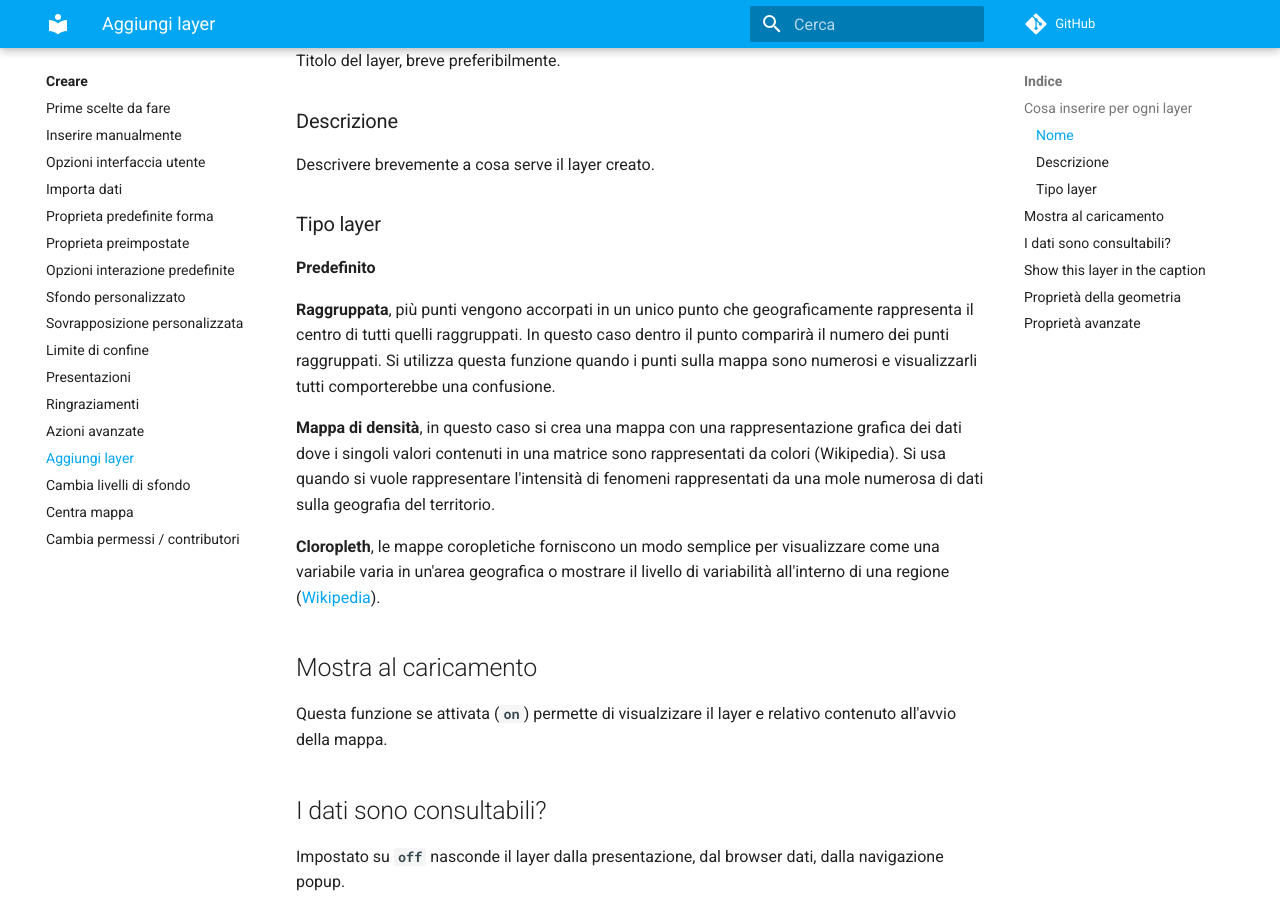
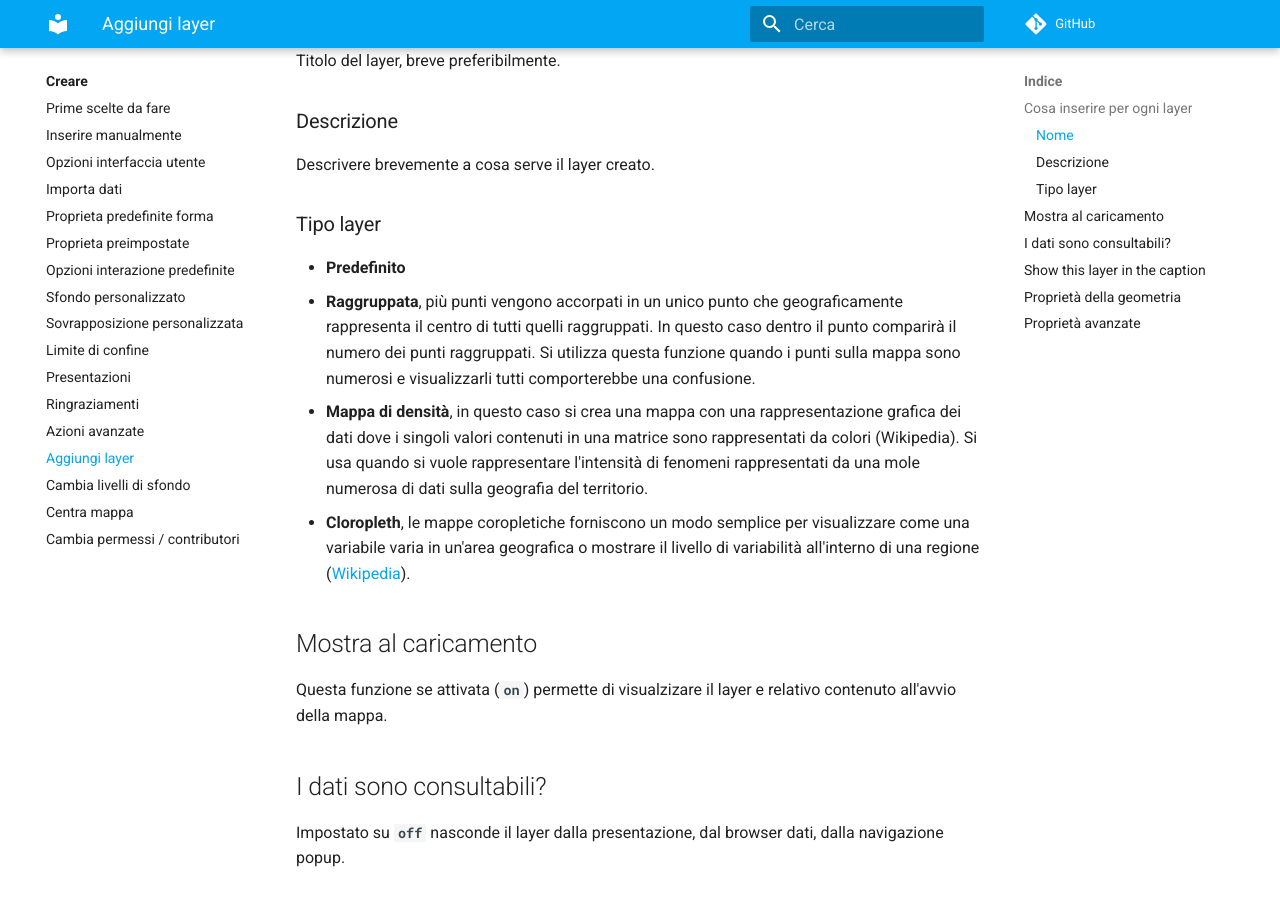
Before and after one commit to opendatasicilia/guida-umap, an MkDocs documentation site: the page built from docs/creare/aggiungi-layer.md, in a window 1280 px wide and 900 px high, scrolled down 1014 px. Built offline with MkDocs 1.6.1 and Material for MkDocs 9.7.7, drawn with Linux system fonts in a browser that asks for light colours; comment, search, counter and statistics services are not loaded.

```diff
--- a/docs/creare/aggiungi-layer.md
+++ b/docs/creare/aggiungi-layer.md
@@ -32,13 +32,10 @@ Descrivere brevemente a cosa serve il layer creato.
 
 ### Tipo layer
 
-**Predefinito**
-
-**Raggruppata**, più punti vengono accorpati in un unico punto che geograficamente rappresenta il centro di tutti quelli raggruppati. In questo caso dentro il punto comparirà il numero dei punti raggruppati. Si utilizza questa funzione quando i punti sulla mappa sono numerosi e visualizzarli tutti comporterebbe una confusione.
-
-**Mappa di densità**, in questo caso si crea una mappa con una rappresentazione grafica dei dati dove i singoli valori contenuti in una matrice sono rappresentati da colori (Wikipedia). Si usa quando si vuole rappresentare l'intensità di fenomeni rappresentati da una mole numerosa di dati sulla geografia del territorio.
-
-**Cloropleth**, le mappe coropletiche forniscono un modo semplice per visualizzare come una variabile varia in un'area geografica o mostrare il livello di variabilità all'interno di una regione ([Wikipedia](https://en.wikipedia.org/wiki/Choropleth_map)).
+   - **Predefinito**
+   - **Raggruppata**, più punti vengono accorpati in un unico punto che geograficamente rappresenta il centro di tutti quelli raggruppati. In questo caso dentro il punto comparirà il numero dei punti raggruppati. Si utilizza questa funzione quando i punti sulla mappa sono numerosi e visualizzarli tutti comporterebbe una confusione.
+   - **Mappa di densità**, in questo caso si crea una mappa con una rappresentazione grafica dei dati dove i singoli valori contenuti in una matrice sono rappresentati da colori (Wikipedia). Si usa quando si vuole rappresentare l'intensità di fenomeni rappresentati da una mole numerosa di dati sulla geografia del territorio.
+   - **Cloropleth**, le mappe coropletiche forniscono un modo semplice per visualizzare come una variabile varia in un'area geografica o mostrare il livello di variabilità all'interno di una regione ([Wikipedia](https://en.wikipedia.org/wiki/Choropleth_map)).
 
 
 ## Mostra al caricamento
```
